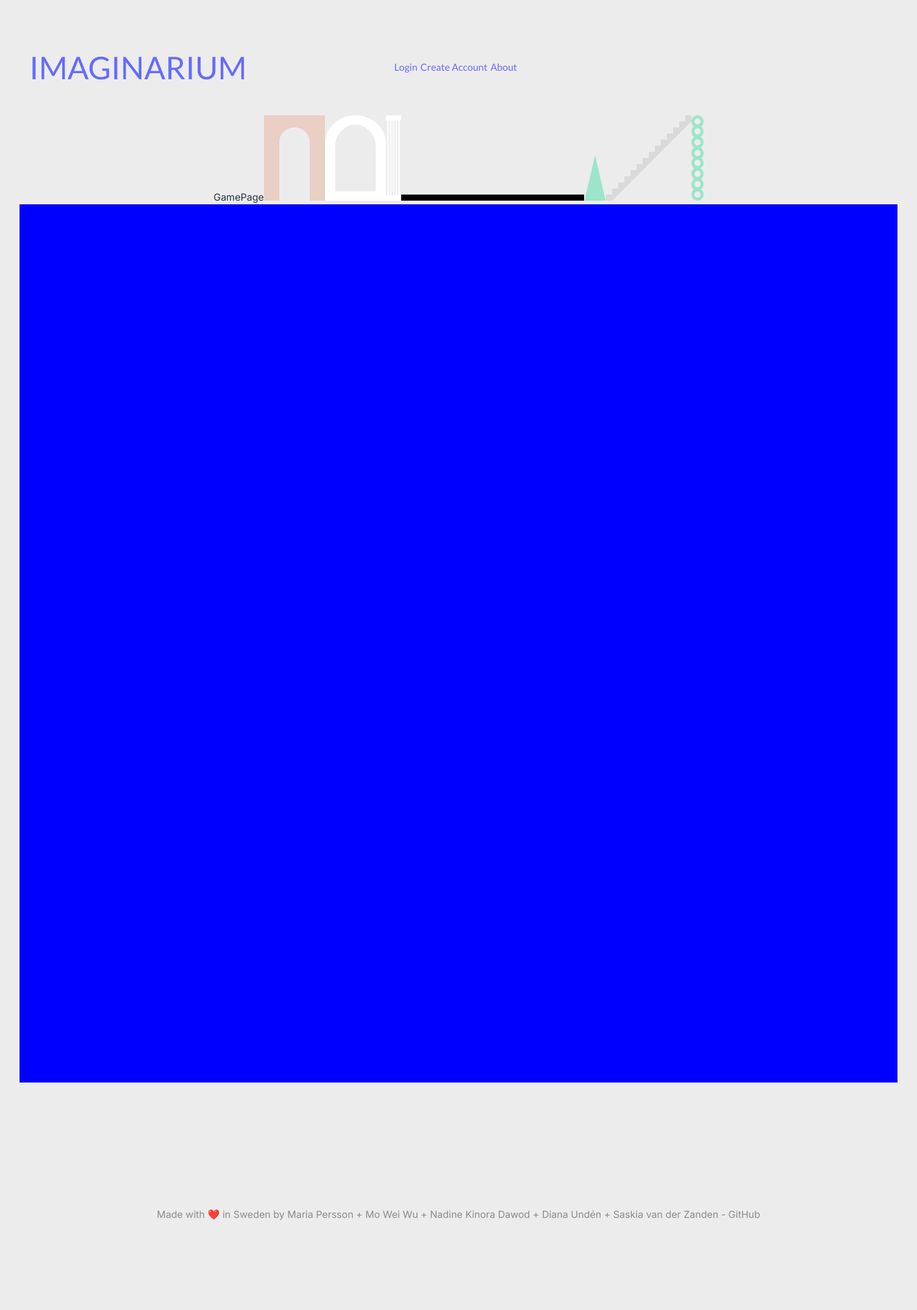
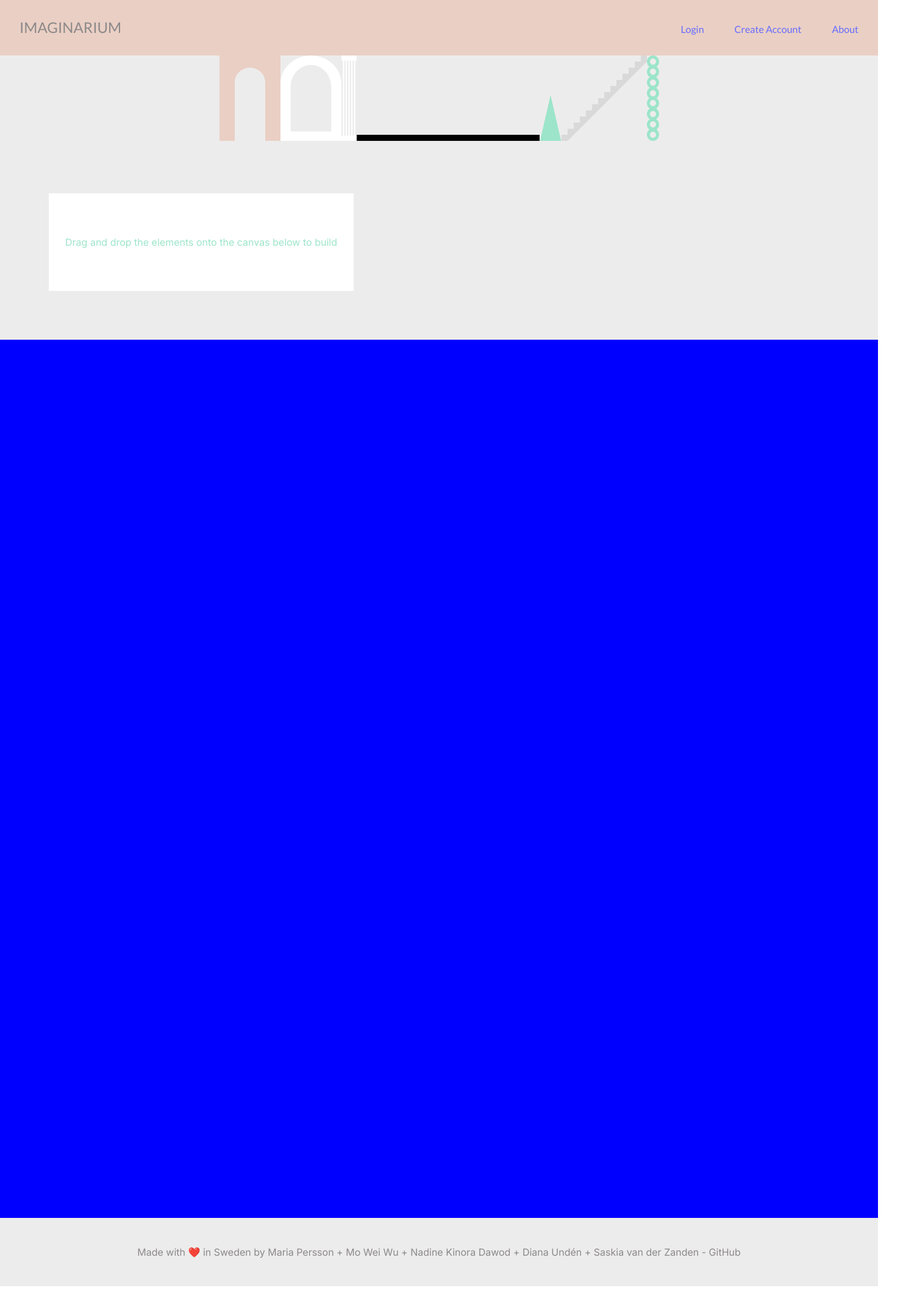
Before and after one commit to nadine-dawod/dragndrop-game, a React (Vite) app: page /game/1 in a window 1280 px wide. Shown: the top 2148 px of the page at 61% size, 1504 px wide, since content can reach past the window. After the commit the page ends 2109 px from the top, so only its background shows below. Built offline with nearby package versions, Linux system fonts and the light colour scheme.

Commit message:
added instructions game, css header, footer and GamePage

```diff
--- a/src/App.css
+++ b/src/App.css
@@ -1,14 +1,11 @@
 #root {
   max-width: 1440px;
   margin: 0 auto;
-  padding: 2rem;
   text-align: center;
   background-color: #edecec;
 }
 
 .logo {
-  height: 6em;
-  padding: 1.5em;
   will-change: filter;
   transition: filter 300ms;
 }
@@ -33,7 +30,7 @@
     animation: logo-spin infinite 20s linear;
   }
 }
-
+/* I suggest we put the css for the different components in their own css files, is that ok? /Saskia*/
 .card {
   padding: 2em;
 }
--- a/src/components/Footer.css
+++ b/src/components/Footer.css
@@ -1,16 +1,15 @@
 .footer {
   display: flex;
-  min-height: 100px;
   width: 80vp;
   justify-content: center;
   align-items: center;
   font-family: 'Inter', sans-serif;
   font-size: 16px;
   color: #8B8989;
-  line-height: 25;
+  line-height: 5;
   letter-spacing: 1%;
 }
 
-.heart {
+span {
   color: #9CE5CA;
 }
--- a/src/components/Footer.jsx
+++ b/src/components/Footer.jsx
@@ -3,7 +3,7 @@ import "./Footer.css";
 export const Footer = () => {
   return (
     <div className="footer">
-      <p>Made with <span className="heart">❤️</span> in Sweden by Maria Persson + Mo Wei Wu +
+      <p>Made with <span>❤️</span> in Sweden by Maria Persson + Mo Wei Wu +
 Nadine Kinora Dawod + Diana Undén + Saskia van der Zanden - GitHub</p>
     </div>
   );
--- a/src/components/Header.css
+++ b/src/components/Header.css
@@ -1,15 +1,29 @@
 .header {
   display: flex;
+  flex-direction: row;
   flex-wrap: wrap;
-  align-items: center;
+  align-items: baseline;
   justify-content: space-between;
-  width: 100vh;
-  padding: 1rem;
+  width: 1440px;
+  padding-top: 1rem;
+  padding-bottom: 1rem;
   font-family: 'Lato', sans-serif;
+  background-color: #EACFC4;
 
 }
 .navBar {
   display: inline-flex;
   flex-wrap: wrap;
-  gap: 5px;
+  gap: 50px;
+  color: #8B8989;
+  padding-right: 2rem;
+
 }
+
+.logo {
+  color: #8B8989;
+  font-family: 'Lato', sans-serif;
+  font-size: 24px;
+  letter-spacing: 32%;
+  padding-left: 2rem;
+}
--- a/src/components/Header.jsx
+++ b/src/components/Header.jsx
@@ -5,7 +5,7 @@ export const Header = () => {
     <div className="header">
       <div>
         <NavLink to="/">
-          <h1>IMAGINARIUM</h1>
+          <h1 className="logo">IMAGINARIUM</h1>
         </NavLink>
       </div>
       <div className="navBar">
--- /dev/null
+++ b/src/components/Instructions.css
@@ -0,0 +1,10 @@
+.instructions {
+    font-family: Inter;
+    color: #9CE5CA;
+    line-height: 10;
+    background-color: white;
+    width: 500px;
+    margin: 5rem;
+
+
+}
--- /dev/null
+++ b/src/components/Instructions.jsx
@@ -0,0 +1,9 @@
+import "./Instructions.css";
+
+export const Instructions = () => {
+    return (
+      <div className="instructions">
+        <p>Drag and drop the elements onto the canvas below to build</p>
+      </div>
+    );
+  };
--- a/src/pages/GamePage.jsx
+++ b/src/pages/GamePage.jsx
@@ -7,10 +7,12 @@ import { Elementfive } from "../components/Elements/Elementfive";
 import { Elementsix } from "../components/Elements/Elementsix";
 import { Elementseven } from "../components/Elements/Elementseven";
 import { DropArea } from "../components/DropArea";
+import Register from "../components/RegisterAccount";
+import { Instructions } from "../components/Instructions";
 
 
 export const GamePage = () => {
-  return <div>GamePage
+  return <div>
     <Elementone/>
     <Elementtwo/>
     <Elementthree/>
@@ -18,6 +20,7 @@ export const GamePage = () => {
     <Elementfive/>
     <Elementsix/>
     <Elementseven/>
+    <Instructions/>
     <DropArea/>
   </div>;
 };
```
